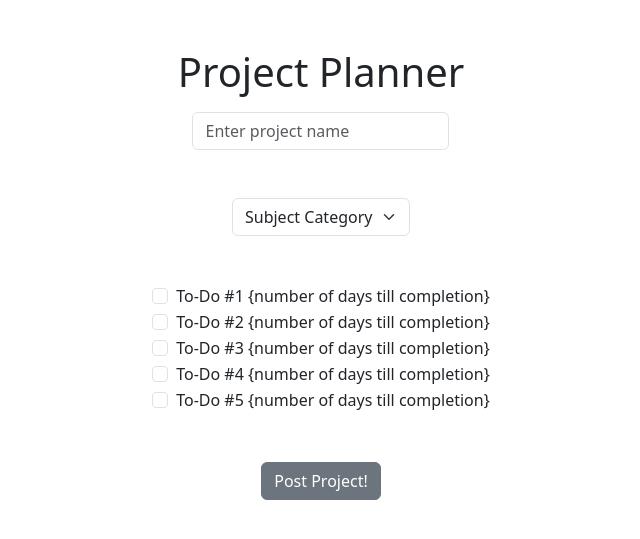
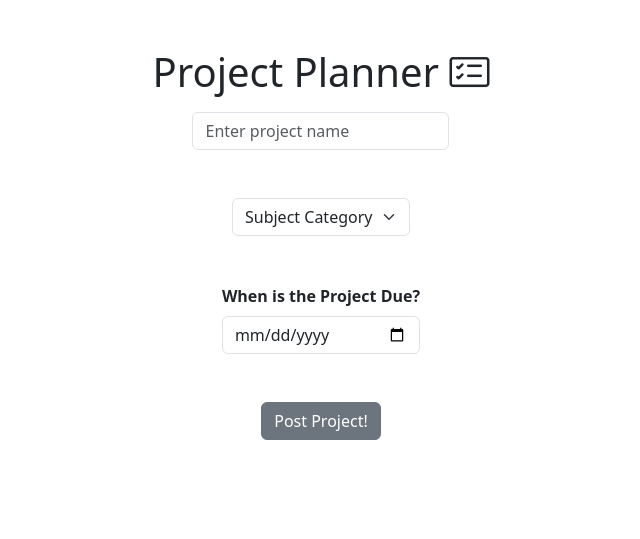
Before and after one commit to Coding-Dojo-Project-Team/Researcher-Village, a Python web app: template flask_app/templates/post.html in a window 1280 px wide. Shown: the part 40-579 px from the top of the page, without its empty margins (319-959 px from the left). Run offline with Jinja, Linux system fonts and the light colour scheme; the template is opened without the code that fills it, so the values that code supplies are empty.

Commit message:
updated post.html and update.html. Redesign of project.html

```diff
--- a/flask_app/static/css/styles.css
+++ b/flask_app/static/css/styles.css
@@ -9,21 +9,23 @@ ul{
 
 th{
     background-color:lightgrey !important;
-}
-
-.narrow-row{
-    width: 100px !important;
+    border: black 2px solid !important;
 }
 
 tbody{
     background-color: #ffffaf  !important;
 }
-tbody,thead{
+.narrow-row{
+    width: 100px !important;
+}
+
+.status{
     border-left: 2px solid #dea4a6 !important;
+    border-bottom: 2px solid #aac0d7 !important;
 }
-tbody, thead{
+.task-name{
+    border-left: 2px solid #dea4a6 !important;
     border-bottom: 2px solid #aac0d7 !important;
-    border-right: 2px solid #dea4a6 !important;
 }
 .card-img-top{
     width: 50% !important;
--- a/flask_app/templates/post.html
+++ b/flask_app/templates/post.html
@@ -14,14 +14,24 @@
 <body class="">
     <nav class="d-flex justify-content-end me-5">
         <ul class="text-end d-inline-flex">
-            <li class="mx-2"><a href="/dashboard">Home </a></li> |
-            <li class="mx-2"><a href="/post">Post</a></li> |
+            <li class="mx-2"><a href="/post">Home </a></li> |
+            <li class="mx-2"><a href="/project">Post</a></li> |
             <li class="mx-2"><a href="/logout">Logout</a></li>
         </ul>
     </nav>
     <main class=" mx-auto mt-5 col-8">
-        <h1 class="text-center">Project Planner</h1>
-        <form class="d-flex mt-3 flex-column" action="/create_post" method="post">
+        <h1 class="text-center">Project Planner <i class="bi bi-card-checklist"></i></h1>
+        <!-- {% with messages = get_flashed_messages(category_filter = ['project']) %}
+            {% if messages %}
+                <div id="popup">
+                    {% for message in messages %}
+                        <p>{{ message }}</p>
+                        <button onclick ="popup.remove()">Ok</button>
+                    {% endfor%}
+                </div>
+            {% endif %}
+        {% endwith %} -->
+        <form class="d-flex mt-3 flex-column" action="/projects/to_db" method="post">
             <!-- Do we not want labels? -->
             <div class="mx-auto">
                 <input class="form-control post-input" type="text" name="project_name" placeholder="Enter project name">
@@ -35,28 +45,10 @@
                     <option value="">History</option>
                     <option value="">Art</option>
                 </select>
-                <!-- We need to clarify nature of to-dos -->
             </div><br><br>
-            <div class="mx-auto form-check">
-                <input class="form-check-input" type="checkbox" name="project_name">
-                <label class="form-check-label" value="0" name="todo" for="">To-Do #1 {number of days till completion}</label>
-            </div>
-            <div class="mx-auto form-check">
-                <input class="form-check-input" type="checkbox" name="project_name">
-                <label class="form-check-label" value="0" name="todo" for="">To-Do #2 {number of days till completion}</label>
-            </div>
-            <div class="mx-auto form-check">
-                <input class="form-check-input" type="checkbox" name="project_name">
-                <label class="form-check-label" value="0" name="todo" for="">To-Do #3 {number of days till completion}</label>
-            </div>
-            <div class="mx-auto form-check">
-                <input class="form-check-input" type="checkbox" name="project_name">
-                <label class="form-check-label" value="0" name="todo" for="">To-Do #4 {number of days till completion}</label>
-            </div>
-            <div class="mx-auto form-check">
-                <input class="form-check-input" type="checkbox" name="project_name">
-                <label class="form-check-label" value="0" name="todo" for="">To-Do #5 {number of days till completion}</label>
-            </div>
+            <div class="mx-auto">
+                <label class="form-label" for="due_date"><strong>When is the Project Due?</strong></label>
+                <input class="form-control" type="date" name="due_date" id="due_date">
             </div><br><br>
             <div class="mx-auto">
                 <input class="btn btn-secondary" type="submit" value="Post Project!">
--- a/flask_app/templates/status.html
+++ b/flask_app/templates/status.html
@@ -19,8 +19,8 @@
     <body>
         <nav class="d-flex justify-content-end mt-3 me-5">
             <ul class="text-end d-inline-flex">
-                <li class="mx-2"><a href="/dashboard">Home </a></li> |
-                <li class="mx-2"><a href="/post">Post</a></li> |
+                <li class="mx-2"><a href="/post">Home </a></li> |
+                <li class="mx-2"><a href="/project">Post</a></li> |
                 <li class="mx-2"><a href="/logout">Logout</a></li>
             </ul>
         </nav>
```
Also changed, not shown: flask_app/templates/index.html (deleted, +0 -24 lines), flask_app/templates/menu.html (deleted, +0 -8 lines), flask_app/templates/project.html (+71 -29 lines), flask_app/templates/update.html (+10 -27 lines).
